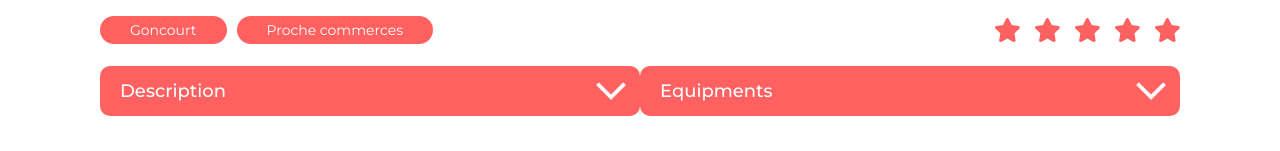
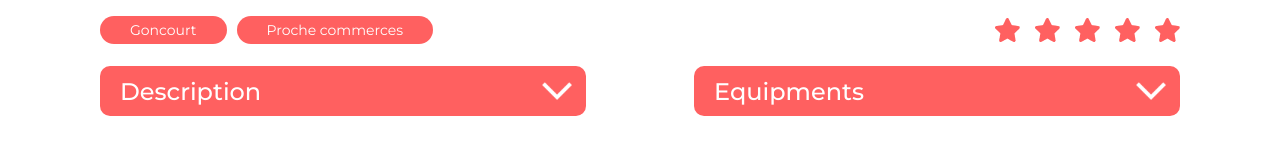
Before and after one commit to Eliaexe/Kasa, a React (Create React App) app: page /logement/0979876d in a window 1280 px wide. Shown: the part 649-800 px from the top of the page. Built offline with nearby package versions, Linux system fonts and the light colour scheme.

Commit message:
fixed dropdown code and style

```diff
--- a/src/components/Dropdown.jsx
+++ b/src/components/Dropdown.jsx
@@ -21,25 +21,6 @@ function Dropdown(prop) {
     );
   }
 
-  const url = window.location.pathname;
-  if (url.includes('logement')) {
-    return (
-      <div className="drop-down-logement">
-        <div className={`head-drop ${isContentVisible ? '' : 'border-radius'}`}>
-          <h3>{prop.title}</h3>
-          <img
-            className={isContentVisible ? '' : 'rotate'}
-            src="/images/arrow-right.png"
-            alt="arrow"
-            onClick={showHideHandler}
-          />
-        </div>
-        <div className={`body-drop-logement bd-drop-height ${isContentVisible ? 'd-block' : 'd-none'}`} id={prop.title}>
-          {content}
-        </div>
-      </div>
-    );
-  } else if (url === '/a-propos') {
   return (
     <div className="drop-down-apropos">
       <div className={`head-drop ${isContentVisible ? '' : 'border-radius'}`}>
@@ -57,6 +38,5 @@ function Dropdown(prop) {
     </div>
   );
 }
-}
 
 export default Dropdown;
--- a/src/styles/Dropdown.css
+++ b/src/styles/Dropdown.css
@@ -107,9 +107,16 @@
     transform: rotate(90deg) !important;
 }
 
+.drop-container .drop-down-apropos{
+    width: 45%;
+}
+
 @media (max-width: 670px) {
     .drop-down-logement{
         width: auto;
+    }
+    .drop-container .drop-down-apropos{
+        width: 100%;
     }
 }
 
```
Lines whose indentation alone changed are shown as unchanged.
